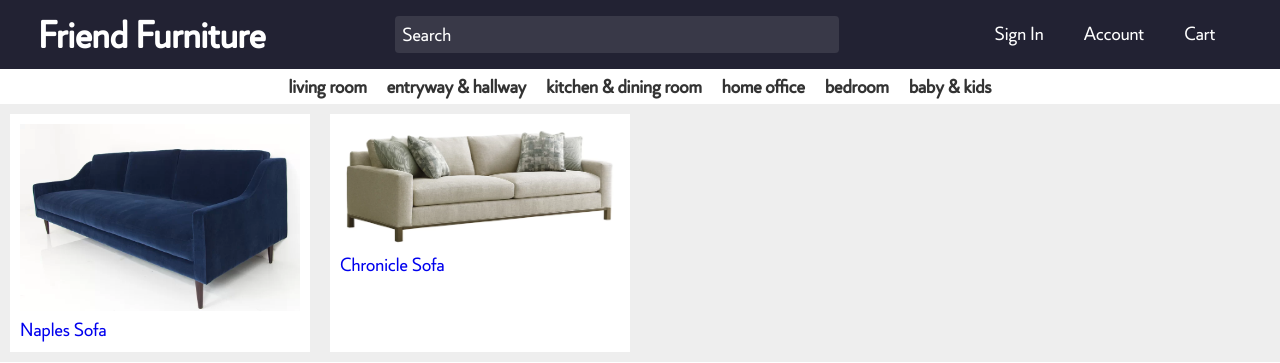
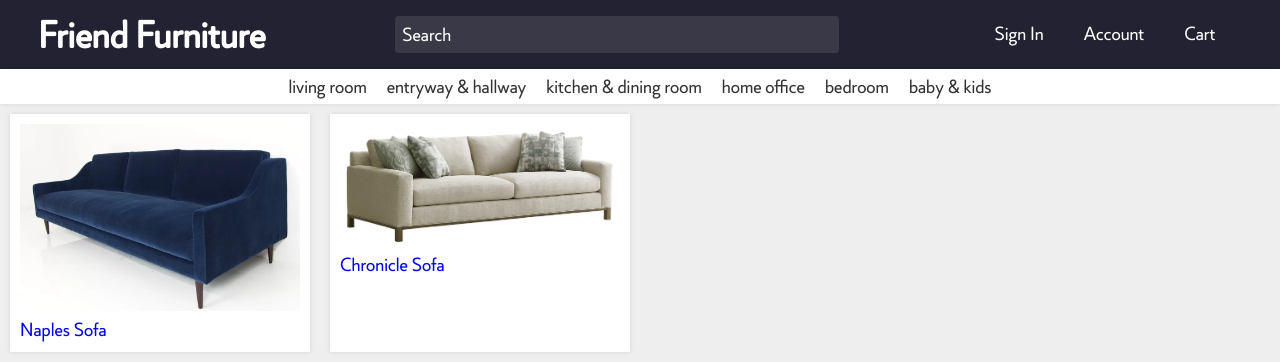
Before and after one commit to SanjayBoricha/furniture_website, a PHP site: page /products.php?sc_id=1 in a window 1280 px wide. Shown: the top 363 px of the page. Run offline with PHP 8.4, Linux system fonts and the light colour scheme; data comes from the database, SQL or seed files in the repository.

Commit message:
second commit

```diff
--- a/css/main.css
+++ b/css/main.css
@@ -133,12 +133,13 @@ header > ul {
   display: inline-flex;
   justify-content: center;
   background: #fff;
+  box-shadow: 0 0 5px rgba(0, 0, 0, 0.1);
 }
 
 header > ul li {
   font-size: 1rem;
   padding: 5px 10px;
-  font-weight: bold;
+  font-weight: normal;
   background: #fff;
   transition: background 0.5s;
   color: #333;
@@ -153,6 +154,7 @@ header > ul li div.dropdown {
   width: 180%;
   display: none;
   z-index: 100;
+  box-shadow: 0 5px 5px rgba(0, 0, 0, 0.1);
 }
 
 header > ul li div.dropdown ul li {
@@ -183,6 +185,7 @@ header ul li:hover .dropdown {
   flex-direction: column;
   align-items: center;
   padding: 10px;
+  box-shadow: 0 0 5px rgba(0, 0, 0, 0.1);
 }
 .product-card .product-img {
   position: relative;
```
